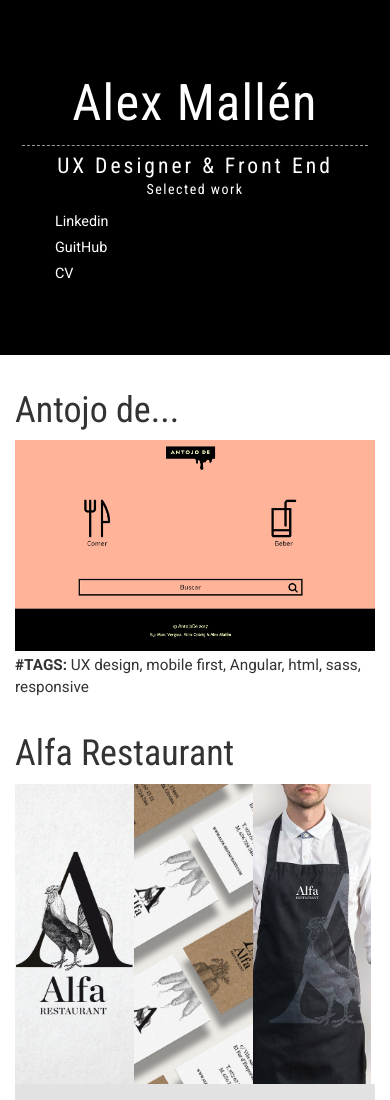
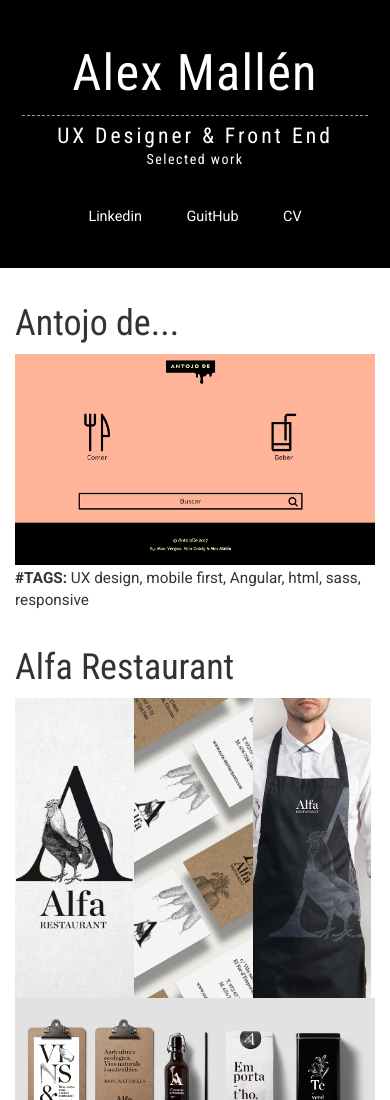
Before and after one commit to amallen22/selected_work, a plain HTML site: page index.html in a window 390 px wide. Shown: the top 1100 px of the page. Drawn offline with nearby package versions, Linux system fonts and the light colour scheme.

Commit message:
adding main files portfolio

```diff
--- a/css/style.css
+++ b/css/style.css
@@ -56,6 +56,7 @@ a {
 nav ul {
 	list-style-type: none;
 	text-align: left;
+	padding-left: 0;
 }
 nav ul li a {
 	color: black;
@@ -173,6 +174,7 @@ small {
 }
 .bg.safety-seeds.sticker {
 	background-image: url('../img/safety-seeds/ss_sticker.jpg');
+	height: 0;
 	width: 32%;
 	padding-top: 31.15%;
 	margin-bottom: 0;
@@ -202,3 +204,17 @@ small {
 	height: 0;
 	padding-top: 57.02%;
 }
+
+@media (max-width: 990px){
+	header {
+		padding: 30px 0;
+	}
+	nav ul {
+		text-align: center;
+		margin-top: 25px;
+	}
+	nav ul li {
+		display: inline-block;
+		margin: 0 20px;
+	}
+}
--- a/index.html
+++ b/index.html
@@ -3,6 +3,7 @@
 <head>
 	<meta charset="UTF-8">
 	<title>Portfolio Alex Mallén</title>
+	<meta name="viewport" content="width=device-width, initial-scale=1, shrink-to-fit=no">
 	<link rel="stylesheet" href="https://cdnjs.cloudflare.com/ajax/libs/normalize/7.0.0/normalize.min.css" />
 	<link rel="stylesheet" href="https://maxcdn.bootstrapcdn.com/bootstrap/3.3.7/css/bootstrap.min.css" />
 	<link rel="stylesheet" href="css/style.css" />
@@ -10,12 +11,12 @@
 <body>
 	<header class="text-center">
 		<div classs="row">
-			<div class="col-md-10">
+			<div class="col-xs-12 col-md-10 col-md-offset-1">
 				<h1>Alex Mallén</h1>
 				<h2 class="text-center">UX Designer & Front End</h2>
 				<h5>Selected work</h5>
 			</div>
-			<div class="col-md-2">
+			<div class="col-xs-12 col-md-1">
 				<nav>
 					<ul>
 						<li>
```
